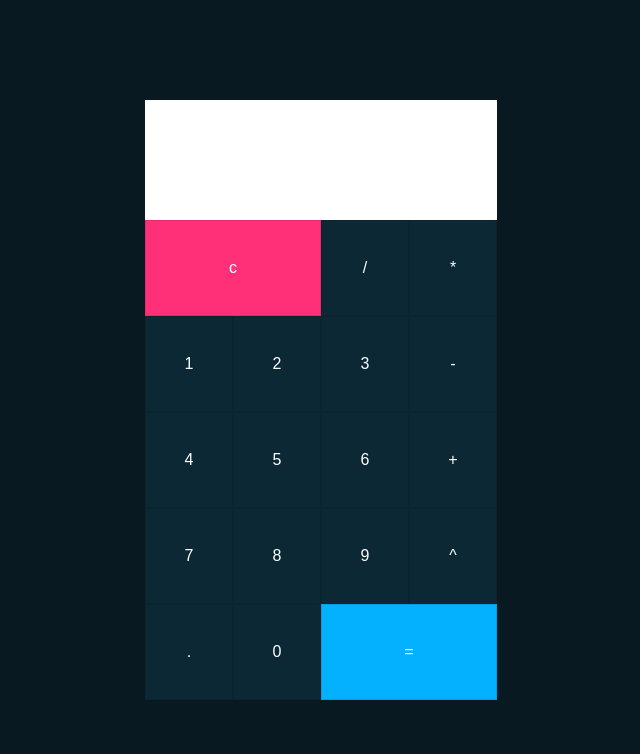
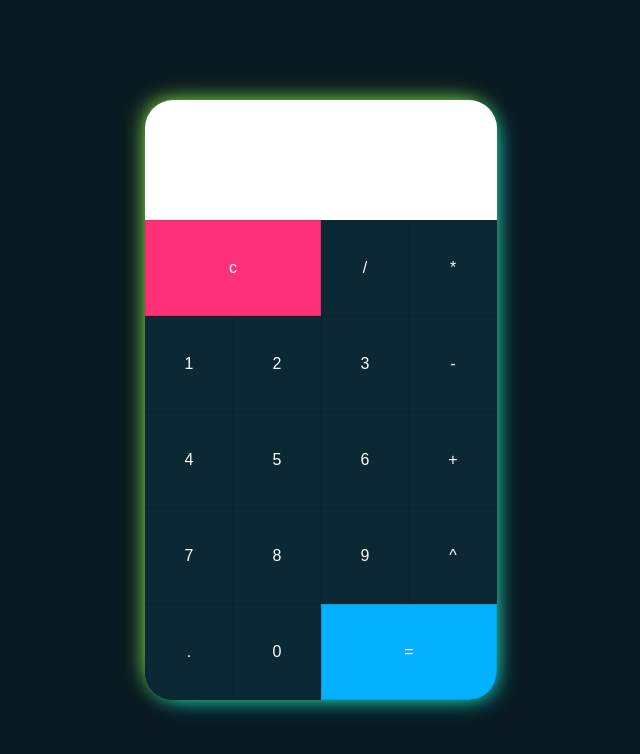
Before and after one commit to ddank0/-calculator-2-, a plain HTML site: page index.html in a window 1280 px wide. Shown: the whole page, without its empty margins (319-959 px from the left). Drawn offline with Linux system fonts and the light colour scheme.

Commit message:
shadow and border

```diff
--- a/css/style.css
+++ b/css/style.css
@@ -11,9 +11,20 @@ body {
     min-height: 100vh;
     background: #091921;
 }
+.box1 {
+    box-shadow: 5px 5px 25px -8px aqua;
+    border-radius: 3.5vh;
+}
+.box2 {
+    box-shadow: -5px -5px 25px -8px greenyellow;
+    border-radius: 3.5vh;
+}
+
 .calculator {
     position: relative;
     display: grid;
+    box-shadow: 0px 0px 0px 0vh rgb(5, 15, 19);
+    border-radius: 3.5vh;
 }
 .calculator .value {
     grid-column: span 4;
@@ -23,12 +34,16 @@ body {
     outline: none;
     padding: 2vh;
     font-size: 2.4vh;
+    border-top-left-radius: 3.5vh;
+    border-top-right-radius: 3.5vh;
+
+
 }
 .calculator span {
     display: grid;
     width: 11vh;
     height: 12vh;
-    color: white;
+    color: white ;
     background: #0c2835;
     place-items: center;
     border: 1px solid rgba(0,0,0,.1);
@@ -59,6 +74,7 @@ body {
     background: #03b1ff;
     grid-column: span 2;
     width: 22vh;
+    border-bottom-right-radius: 3.5vh;
 }
 .calculator span.equal:active {
     background: #01557c;
@@ -70,3 +86,7 @@ body {
     color: white;
 
 }
+.calculator span.dot{
+    border-bottom-left-radius: 3.5vh;
+
+}
--- a/index.html
+++ b/index.html
@@ -8,6 +8,8 @@
     <link href="https://fonts.googleapis.com/css2?family=Poppins:300,400,600,700,900&display=swap">
 </head>
 <body>
+    <div class="box1">
+        <div  class="box2">
             <form class="calculator" name="calc" >
                 <input class="value" type="text" name="txt" readonly="" >
                 <span class="num clear" onclick="document.calc.txt.value = '' " >c</span>
@@ -25,11 +27,12 @@
                 <span class="num" onclick="document.calc.txt.value += '8' " >8</span>
                 <span class="num" onclick="document.calc.txt.value += '9' " >9</span>
                 <span class="num" onclick="document.calc.txt.value += '**' " >^</span>
-        <span class="num potence" onclick="document.calc.txt.value += '.' " >.</span>
-        <span class="num dot" onclick="document.calc.txt.value += '0' " >0</span>
+                <span class="num dot" onclick="document.calc.txt.value += '.' " >.</span>
+                <span class="num " onclick="document.calc.txt.value += '0' " >0</span>
                 <span class="num equal" onclick="document.calc.txt.value = eval(calc.txt.value) " >=</span>
             </form>
-
+        </div>
+    </div>
 
 </body>
 </html>
```
Lines whose indentation alone changed are shown as unchanged.
